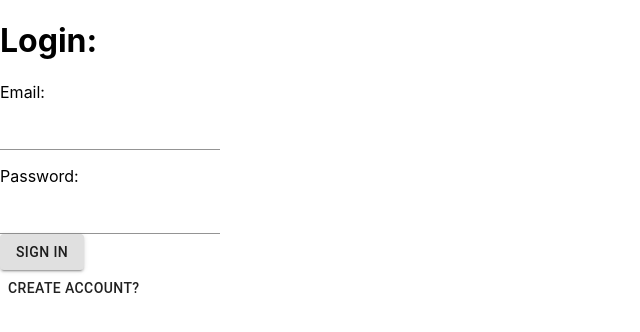
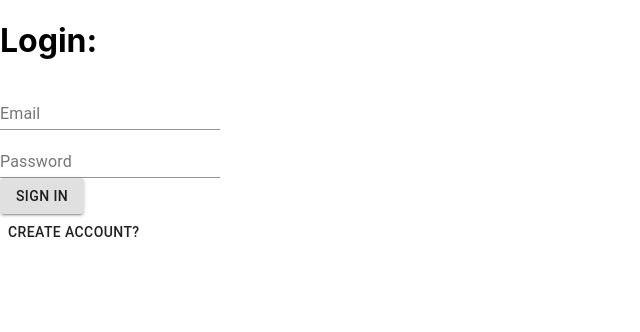
Before and after one commit to teerasej/react-web-typescript-my-app, a React (Create React App) app: page /login in a window 1280 px wide. Shown: the top 332 px of the page, without its empty margins (0-640 px from the left). Built offline with nearby package versions, Linux system fonts and the light colour scheme.

Commit message:
นำค่าของ formik มาใช้กับ TextField ของ material ui

```diff
--- a/src/pages/login-page/LoginPage.tsx
+++ b/src/pages/login-page/LoginPage.tsx
@@ -34,11 +34,12 @@ export default function LoginPage() {
     });
     const history = useHistory();
 
+
     const goRegisterPage = () => {
         history.push('/signup');
     }
 
-    const startAuthentication = () => {
+    const startAuthentication = (json:any) => {
         // authen with api
 
         // store token
@@ -50,12 +51,32 @@ export default function LoginPage() {
 
         <div>
             <h1>Login: </h1>
-            <p>Email:</p>
-            <TextField />
-            <p>Password:</p>
-            <TextField />
+            <form onSubmit={formik.handleSubmit}>
                 <div>
-                <Button variant="contained" onClick={startAuthentication}>
+                    <TextField
+                        id="email"
+                        name="email"
+                        label="Email"
+                        value={formik.values.email}
+                        onChange={formik.handleChange}
+                        error={formik.touched.email && Boolean(formik.errors.email)}
+                        helperText={formik.touched.email && formik.errors.email}
+                    />
+                </div>
+                <div>
+                    <TextField
+                        id="password"
+                        name="password"
+                        label="Password"
+                        type="password"
+                        value={formik.values.password}
+                        onChange={formik.handleChange}
+                        error={formik.touched.password && Boolean(formik.errors.password)}
+                        helperText={formik.touched.password && formik.errors.password}
+                    />
+                </div>
+                <div>
+                    <Button variant="contained" type="submit">
                         Sign in
                     </Button>
                 </div>
@@ -64,6 +85,7 @@ export default function LoginPage() {
                         Create Account?
                     </Button>
                 </div>
+            </form>
         </div>
     )
 }
```
Lines whose indentation alone changed are shown as unchanged.
